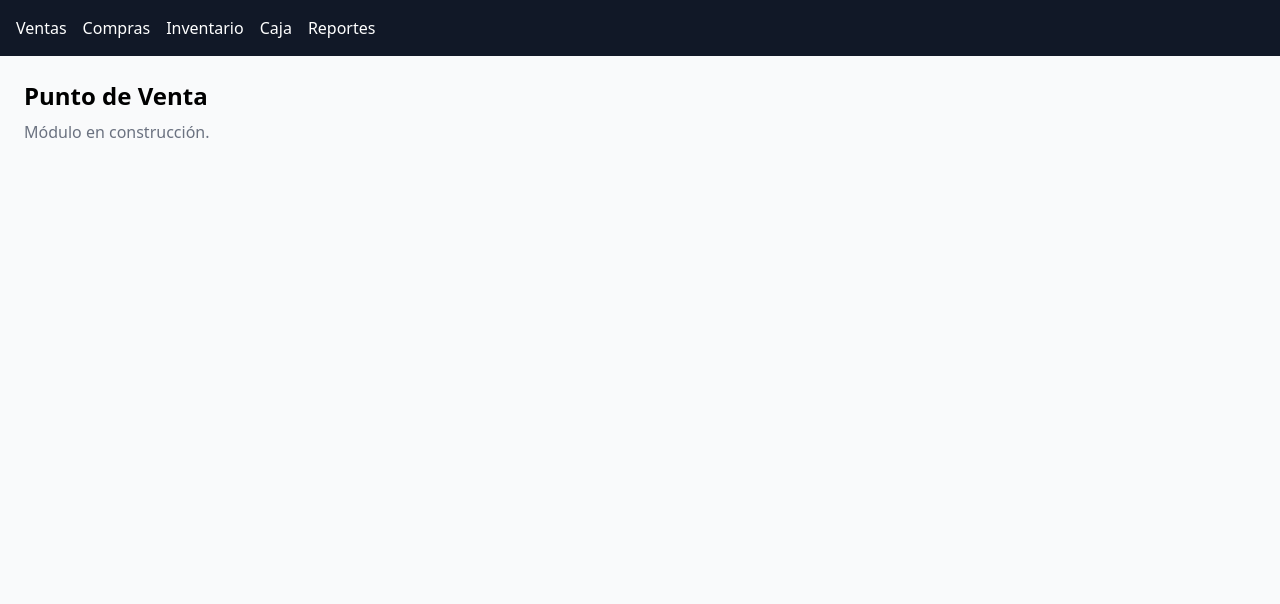
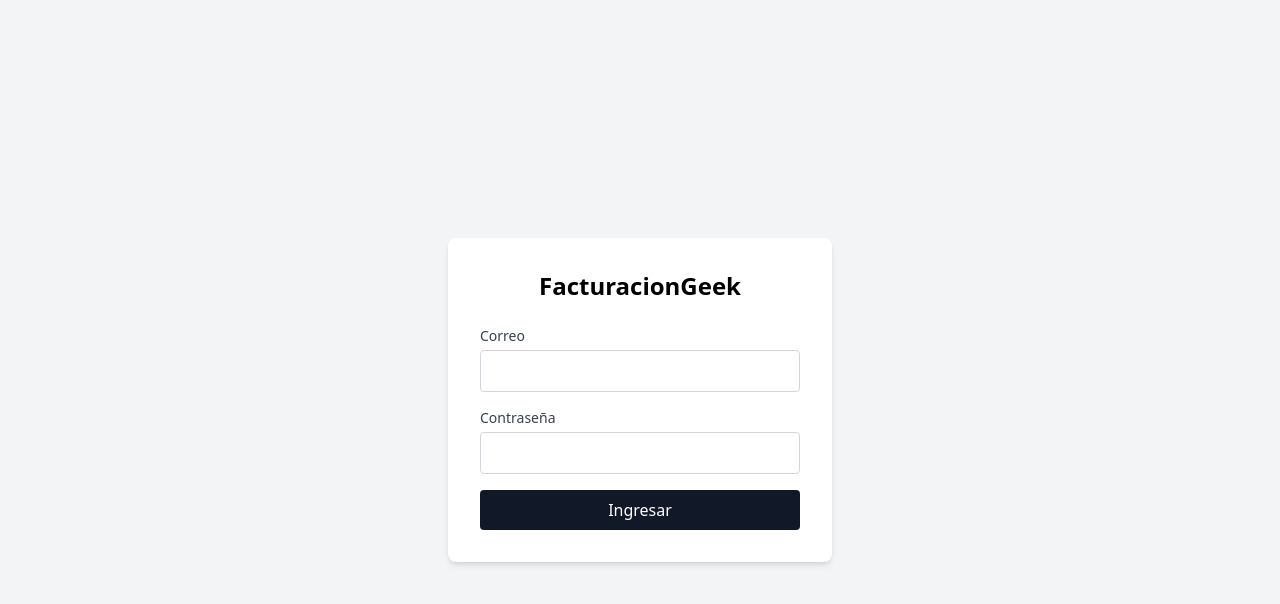
Before and after one commit to andresco91-crypto/facturaciongeek, a React (Vite) app: page / in a window 1280 px wide. Shown: the top 604 px of the page. Built offline with nearby package versions, Linux system fonts and the light colour scheme; no server answers.

Commit message:
Update App.jsx

```diff
--- a/src/App.jsx
+++ b/src/App.jsx
@@ -1,4 +1,6 @@
 import { Routes, Route, Link } from 'react-router-dom'
+import { AuthProvider, useAuth } from './hooks/useAuth'
+import Login from './pages/Login'
 
 function Placeholder({ title }) {
   return (
@@ -9,15 +11,23 @@ function Placeholder({ title }) {
   )
 }
 
-export default function App() {
+function AppLayout() {
+  const { cerrarSesion } = useAuth()
+
   return (
     <div className="min-h-screen bg-gray-50">
-      <nav className="bg-gray-900 text-white p-4 flex gap-4">
+      <nav className="bg-gray-900 text-white p-4 flex gap-4 items-center">
         <Link to="/">Ventas</Link>
         <Link to="/compras">Compras</Link>
         <Link to="/inventario">Inventario</Link>
         <Link to="/caja">Caja</Link>
         <Link to="/reportes">Reportes</Link>
+        <button
+          onClick={cerrarSesion}
+          className="ml-auto text-sm bg-gray-700 px-3 py-1 rounded hover:bg-gray-600"
+        >
+          Cerrar sesión
+        </button>
       </nav>
 
       <Routes>
@@ -30,3 +40,29 @@ export default function App() {
     </div>
   )
 }
+
+function AppContent() {
+  const { user, cargando } = useAuth()
+
+  if (cargando) {
+    return (
+      <div className="min-h-screen flex items-center justify-center text-gray-500">
+        Cargando...
+      </div>
+    )
+  }
+
+  if (!user) {
+    return <Login />
+  }
+
+  return <AppLayout />
+}
+
+export default function App() {
+  return (
+    <AuthProvider>
+      <AppContent />
+    </AuthProvider>
+  )
+}
```
